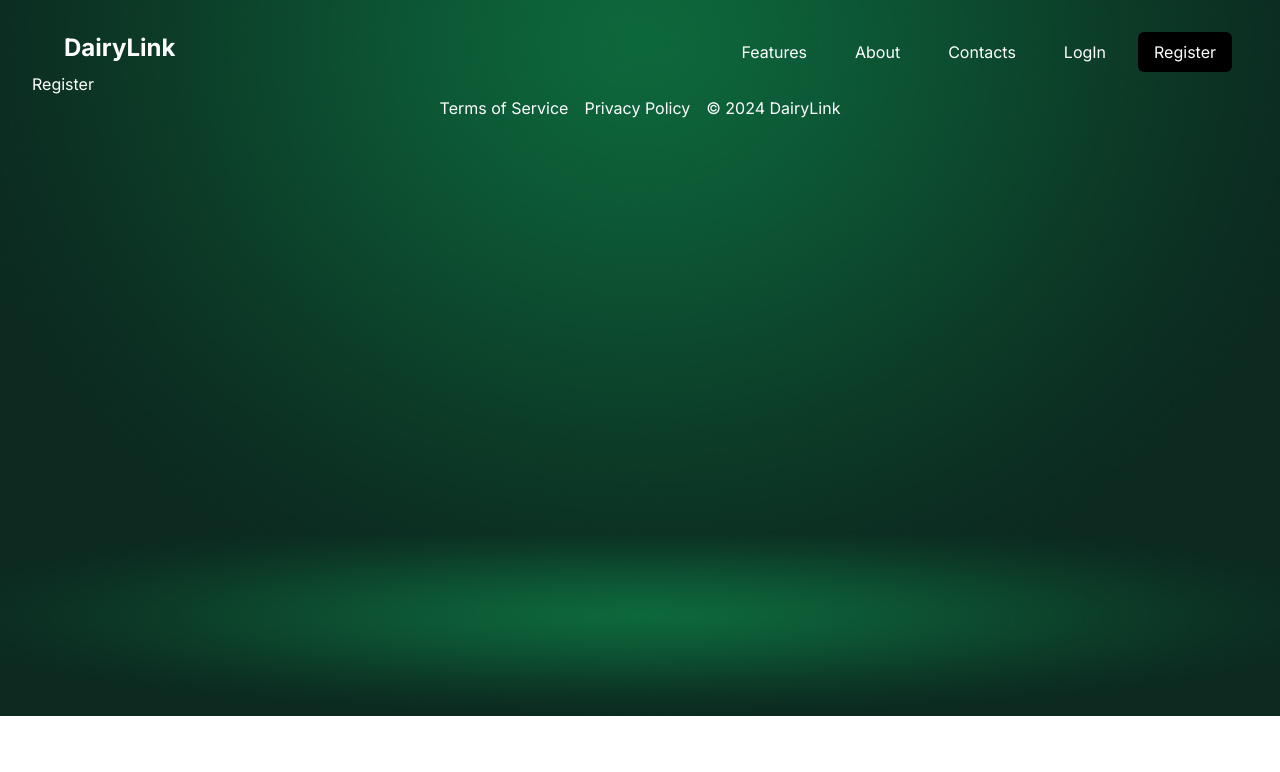
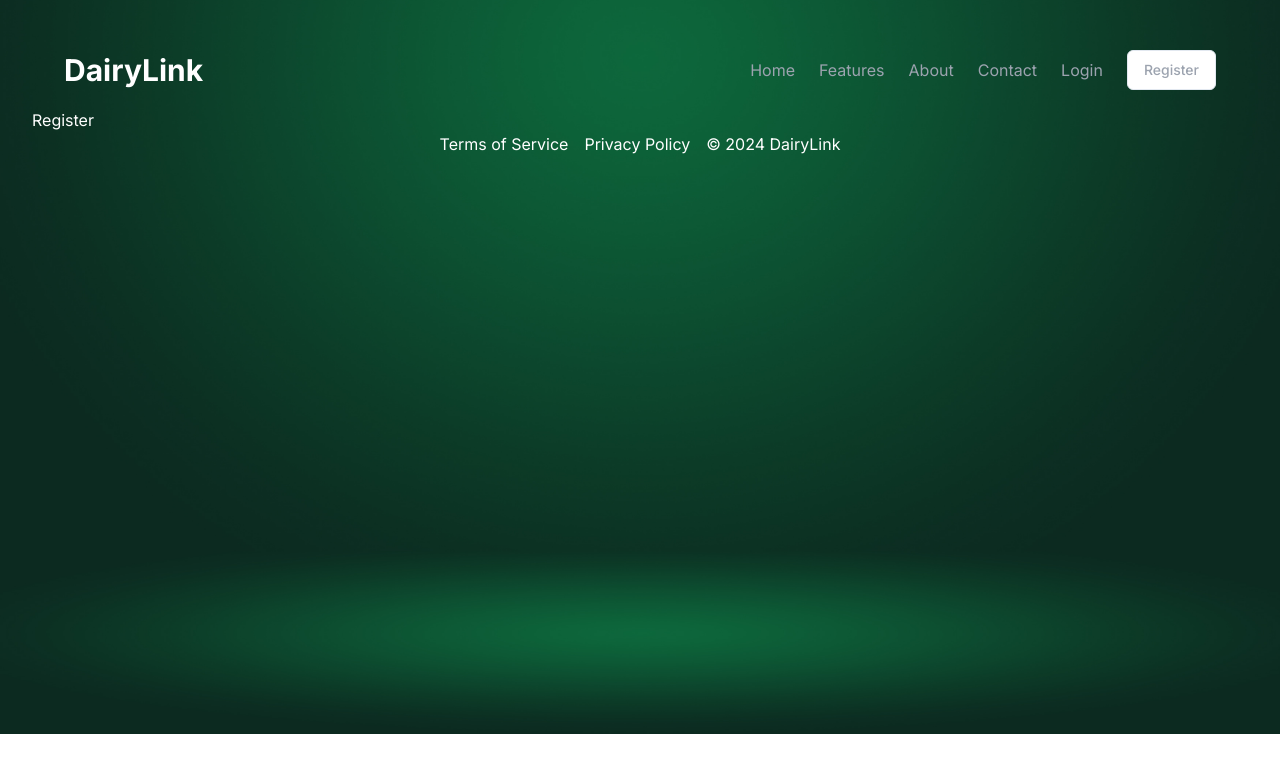
Before and after one commit to TeddyMuli/DairyLink, a Next.js app: page /auth/register in a window 1280 px wide. Shown: the top 772 px of the page. Built offline with nearby package versions, Linux system fonts and the light colour scheme.

Commit message:
make navbar responsive

```diff
--- a/components/shared/Footer.tsx
+++ b/components/shared/Footer.tsx
@@ -1,5 +1,6 @@
+"use client";
+
 import Link from "next/link";
-import React from "react"
 
 export default function Footer() {
   const currentYear = new Date().getFullYear();
@@ -9,5 +10,5 @@ export default function Footer() {
       <Link href="/privacypolicy">Privacy Policy</Link>
       <p>© {currentYear} DairyLink</p>
     </div>
-    )
+  );
 }
--- a/components/shared/TopBar.tsx
+++ b/components/shared/TopBar.tsx
@@ -1,19 +1,58 @@
+"use client";
+
+import { Menu } from "lucide-react";
 import Link from "next/link";
-import React from "react";
+import * as React from "react";
+import { Button } from "../ui";
 
-export default function TopBar() {
-    return (
-        <div className="flex mx-4">
-            <div>
-                <Link href={`/`} className="px-4 py-2 font-bold text-2xl">DairyLink</Link>
-            </div>
-            <nav className="flex ml-auto gap-4">
-                <Link href='#features' className="px-4 py-2">Features</Link>
-                <Link href='#about' className="px-4 py-2">About</Link>
-                <Link href="#contacts" className="px-4 py-2">Contacts</Link>
-                <Link href='/auth/login' className="px-4 py-2">LogIn</Link>
-                <Link href='/auth/register' className="px-4 py-2 text-white bg-black rounded-md">Register</Link>
-            </nav>
+export default function Navbar() {
+  const [state, setState] = React.useState(false);
+
+  const menus = [
+    { title: "Home", path: "/" },
+    { title: "Features", path: "/#features" },
+    { title: "About", path: "/#about" },
+    { title: "Contact", path: "/#contact" },
+    { title: "Login", path: "/auth/login" },
+    { title: "Register", path: "/auth/register" },
+  ];
+
+  return (
+    <nav className=" w-full border-b md:border-0">
+      <div className="items-center px-4 max-w-screen-xl  md:flex md:px-8">
+        <div className="flex items-center justify-between py-3 md:py-5 md:block">
+          <Link href="/">
+            <h1 className="text-3xl font-bold text-white">DairyLink</h1>
+          </Link>
+          <div className="md:hidden">
+            <button
+              className="text-gray-500 outline-none p-2 rounded-md focus:border-gray-400 focus:border"
+              onClick={() => setState(!state)}
+            >
+              <Menu />
+            </button>
+          </div>
         </div>
-    )
+        <div
+          className={`flex-1 justify-self-center pb-3 mt-8 md:block md:pb-0 md:mt-0 ${
+            state ? "block" : "hidden"
+          }`}
+        >
+          <ul className="justify-end items-center space-y-8 md:flex md:space-x-6 md:space-y-0">
+            {menus.map((item, idx) => (
+              <li key={idx} className="text-gray-400 hover:text-indigo-400">
+                {item.title === "Register" ? (
+                  <Button asChild variant={"outline"}>
+                    <Link href={item.path}>{item.title}</Link>
+                  </Button>
+                ) : (
+                  <Link href={item.path}>{item.title}</Link>
+                )}
+              </li>
+            ))}
+          </ul>
+        </div>
+      </div>
+    </nav>
+  );
 }
```
Also changed, not shown: 1 other file (tests, documents, lock files or other folders). Lines whose indentation alone changed are shown as unchanged.
